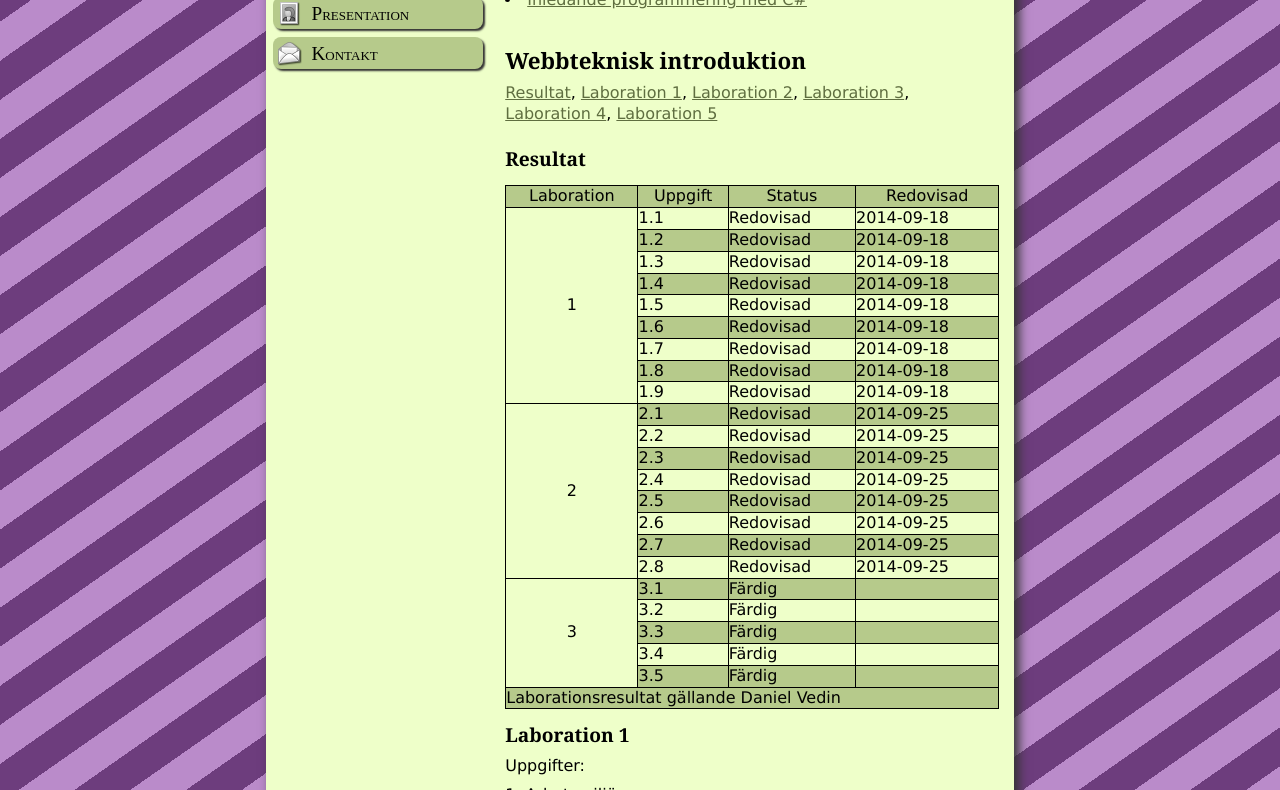
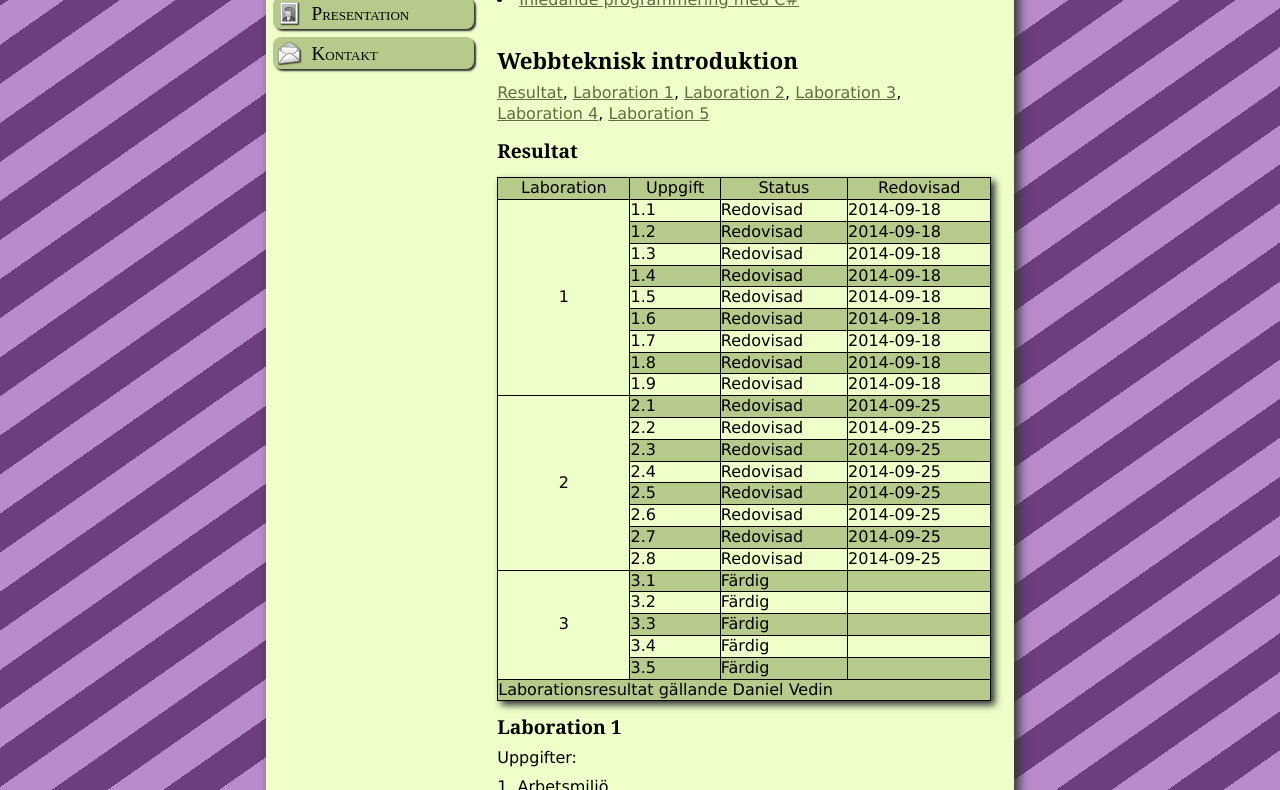
Before and after one commit to dv222bk/1IK415-laborationer, a plain HTML site: page pages/laborationer.html in a window 1280 px wide. Shown: the part 293-1083 px from the top of the page. Drawn offline with Linux system fonts and the light colour scheme.

Commit message:
Styling bugfixes.

```diff
--- a/css/style.css
+++ b/css/style.css
@@ -98,8 +98,8 @@ main {
     width: 100%;
     background-color: #EEFFC9;
 }
-article, section, aside, nav.labs, nav.courses {
-    width: 100%;
+article, section, aside, nav.courses {
+    padding: 0 0.5em;
     margin-bottom: 0.5em;
 }
 video, table {
@@ -131,7 +131,7 @@ nav.mainNav a {
     font-variant: small-caps;
     padding: 0.4em 0.4em 0.4em 2em;
     width: 100%;
-    height: 1.5em;
+    height: 1.75em;
     text-decoration: none;
 }
 nav.courses ul {
@@ -142,8 +142,7 @@ nav.courses li {
 }
 nav.labs {
     width: 100%;
-    margin-left: auto;
-    margin-right: auto;
+    margin-bottom: 0.5em;
 }
 nav.labs li:not(:last-child):after {
     content: ",";
@@ -198,9 +197,9 @@ a:hover, a:focus {
     color: #BA8BCA;
 }
 fieldset {
-        border: 0.2em solid #5F6E40;
-        border-radius: 0.5em;
-        padding: 0.5em 2em 0.5em 0.5em;
+    border: 0.2em solid #5F6E40;
+    border-radius: 0.5em;
+    padding: 0.5em 2em 0.5em 0.5em;
 }
 fieldset, button {
     margin-top: 1em;
@@ -228,7 +227,7 @@ legend {
 textarea {
     height: 10em;
 }
-input:not([type=checkbox]):not[type=video], textarea, select {
+input:not([type=checkbox]):not([accept="video/"]), textarea, select {
     display: block;
     width: 100%;
     background-color: #B6CA8B;
@@ -350,8 +349,9 @@ input:focus, textarea:focus, select:focus {
     }
     video, table {
         width: 100%;
+        box-shadow: 4px 4px 7px #333333;
     }
-    article, section, aside, nav.labs, nav.courses {
+    article, section, aside, nav.courses {
         float: right;
         width: 66%;
         margin-left: 2%;
@@ -378,8 +378,6 @@ input:focus, textarea:focus, select:focus {
     }
     nav.labs {
         width: 100%;
-        margin-left: auto;
-        margin-right: auto;
     }
     footer {
         float: right;
```
